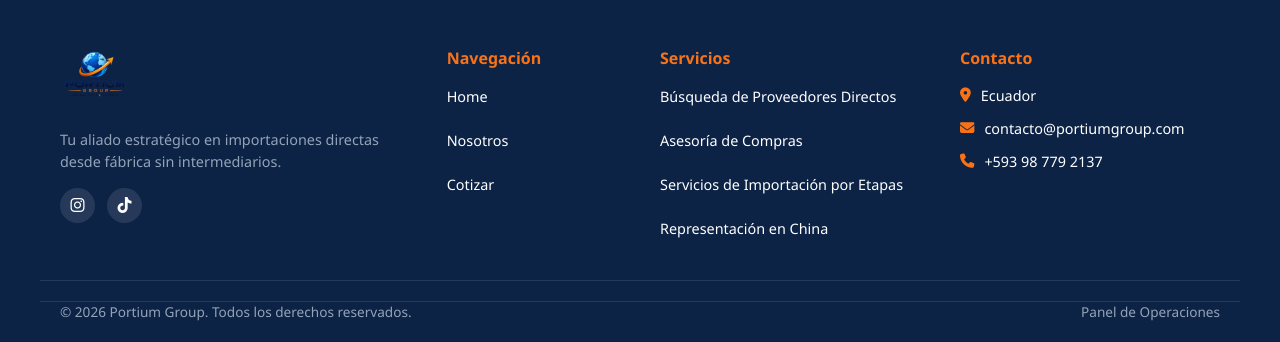
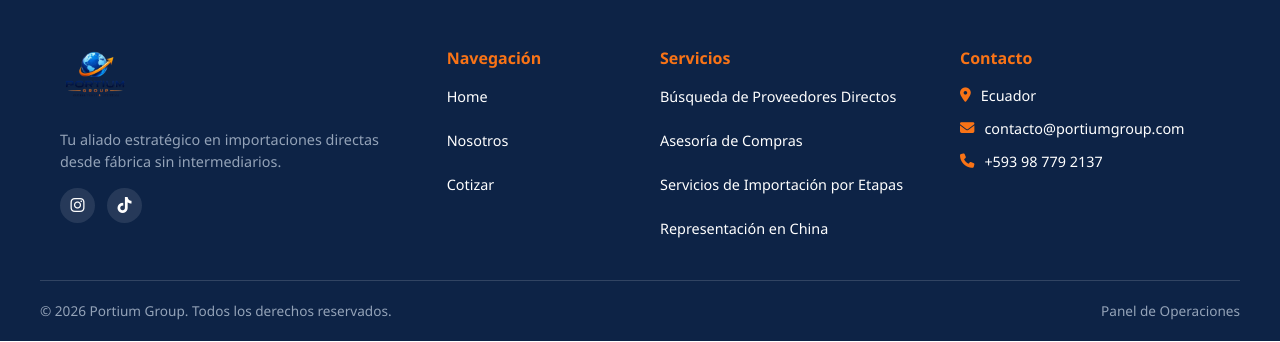
Before and after one commit to LogicCode2023/Web-Empresarial, a Django app: page /tramite/busqueda/ in a window 1280 px wide. Shown: the part 1638-1980 px from the top of the page. Run offline with Django 5.2, Linux system fonts and the light colour scheme.

Commit message:
Alinea panel de operaciones a la derecha y restaura columna de servicios en footer

```diff
--- a/templates/core/base.html
+++ b/templates/core/base.html
@@ -253,10 +253,10 @@
 {% block content %}
 {% endblock %}
 
-<!-- Footer Principal con Columnas Equilibradas -->
+<!-- Footer Principal -->
 {% if request.resolver_match.url_name != 'dashboard_tramites' and request.resolver_match.url_name != 'gestionar_tramite' %}
 <footer class="main-footer" style="background-color: #0d2346; color: #ffffff; padding: 50px 20px 20px 20px;">
-    <div class="footer-container" style="display: flex; flex-wrap: wrap; justify-content: space-between; max-width: 1200px; margin: 0 auto; gap: 40px; padding-bottom: 30px; border-bottom: 1px solid rgba(255, 255, 255, 0.1);">
+    <div class="footer-container" style="display: flex; flex-wrap: wrap; justify-content: space-between; max-width: 1200px; margin: 0 auto; gap: 40px; padding-bottom: 30px;">
 
         <!-- Columna 1: Branding -->
         <div class="footer-col brand-col" style="flex: 2; min-width: 250px;">
@@ -280,7 +280,7 @@
             </ul>
         </div>
 
-        <!-- Columna 3: Servicios (Recuperada) -->
+        <!-- Columna 3: Servicios -->
         <div class="footer-col" style="flex: 1.5; min-width: 200px;">
             <h4 style="color: #f97316; font-size: 1rem; margin-bottom: 15px; font-weight: bold;">Servicios</h4>
             <ul style="list-style: none; padding: 0; margin: 0; display: flex; flex-direction: column; gap: 10px;">
@@ -301,8 +301,8 @@
 
     </div>
 
-    <!-- Barra Inferior: Derechos Reservados y Panel de Operaciones en esquinas opuestas -->
-    <div class="footer-bottom" style="display: flex; justify-content: space-between; align-items: center; max-width: 1200px; margin: 20px auto 0 auto; padding: 0 20px; font-size: 0.85rem; color: #94a3b8;">
+    <!-- Barra Inferior -->
+    <div class="footer-bottom" style="display: flex; justify-content: space-between; align-items: center; max-width: 1200px; margin: 0 auto; padding: 20px 0 0 0; border-top: 1px solid rgba(255, 255, 255, 0.15); font-size: 0.85rem; color: #94a3b8;">
         <p style="margin: 0;">&copy; 2026 Portium Group. Todos los derechos reservados.</p>
         <p style="margin: 0;">
             <a href="{% url 'dashboard_tramites' %}" style="color: #94a3b8; text-decoration: none; transition: color 0.2s;" onmouseover="this.style.color='#ffffff'" onmouseout="this.style.color='#94a3b8'">Panel de Operaciones</a>
```
